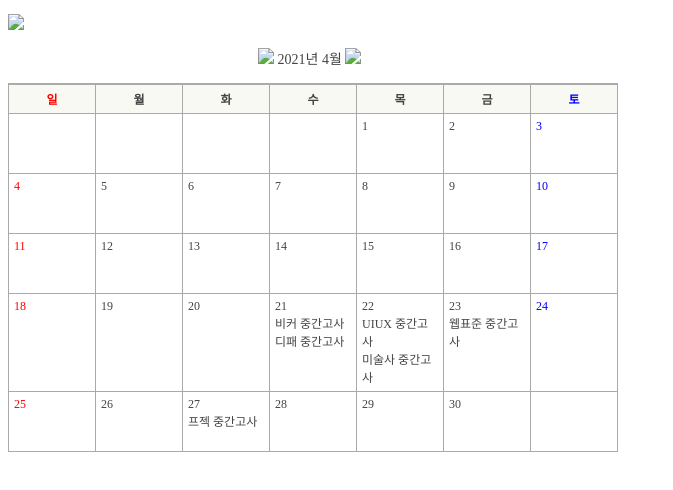
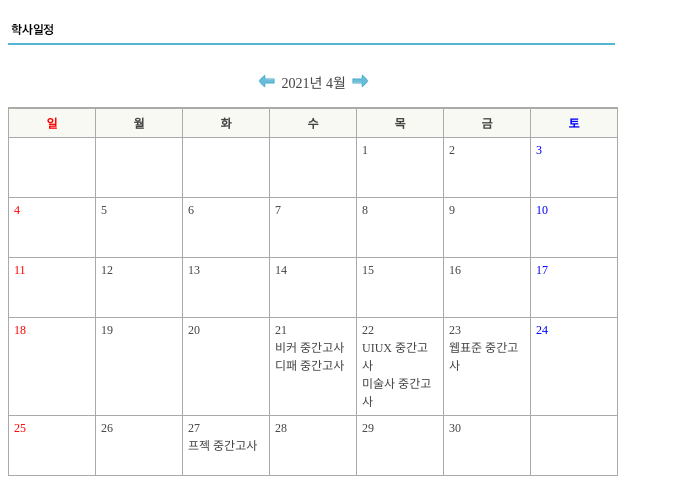
Before and after one commit to gilmiye/_soro, a plain HTML site: page index.html in a window 1280 px wide. Shown: the whole page, without its empty margins (0-673 px from the left). Drawn offline with Linux system fonts and the light colour scheme.

Commit message:
Update index.html

```diff
--- a/index.html
+++ b/index.html
@@ -58,13 +58,13 @@
     </style>
   </head>
   <body>
-    <h3><img src="img/sche_title.png"></h3>
+    <h3><img src="./sche_title.png"></h3>
 
     <ul id="date">
 
-    <li><img src="img/left_arrow.gif"></li>
+    <li><img src="./left_arrow.gif"></li>
     <li>2021년 4월</li>
-    <li><a href="login_form.html"><img src="img/right_arrow.gif"></a></li>
+    <li><a href="login_form.html"><img src="./right_arrow.gif"></a></li>
 
     </ul>
 
```
